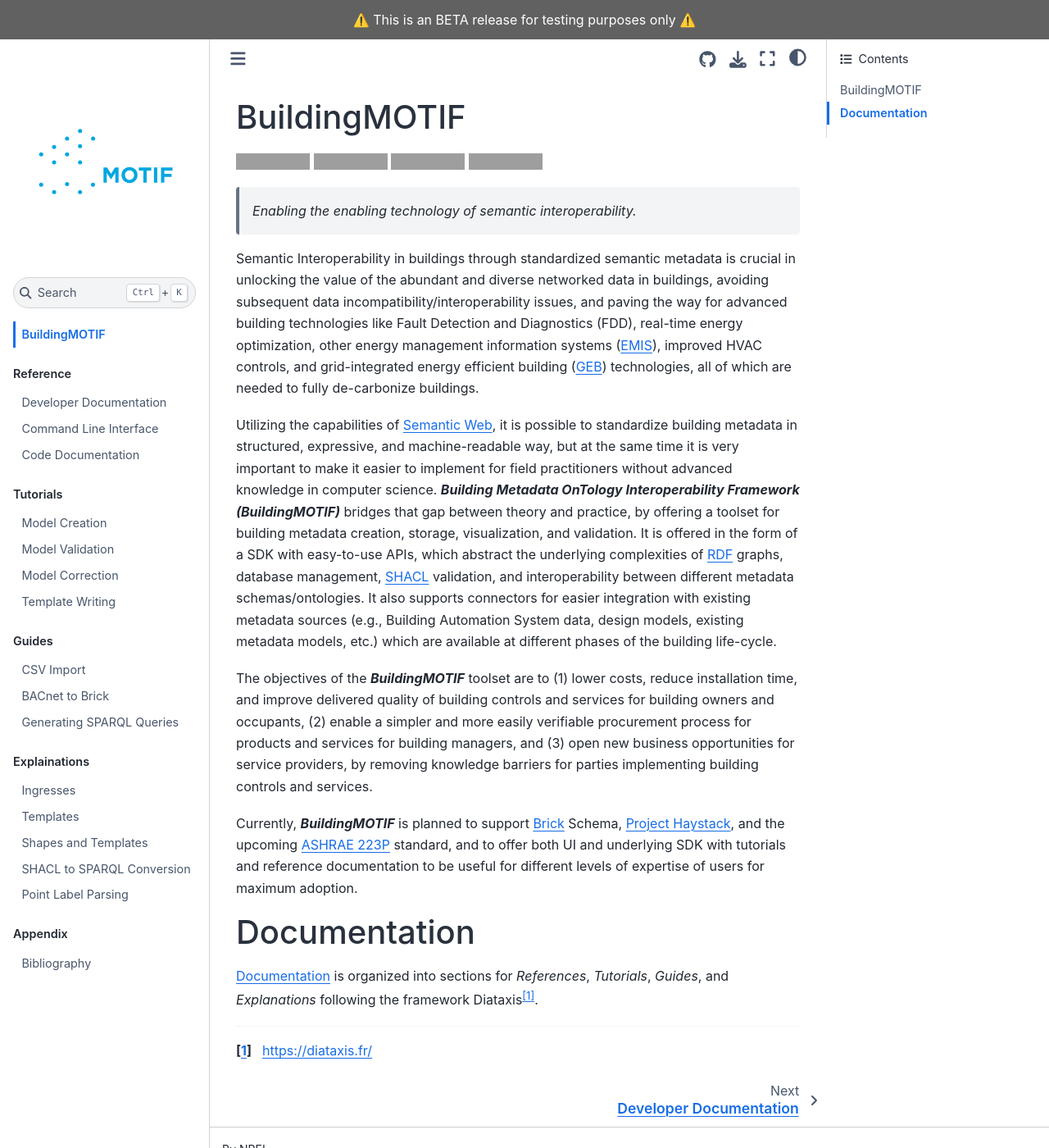
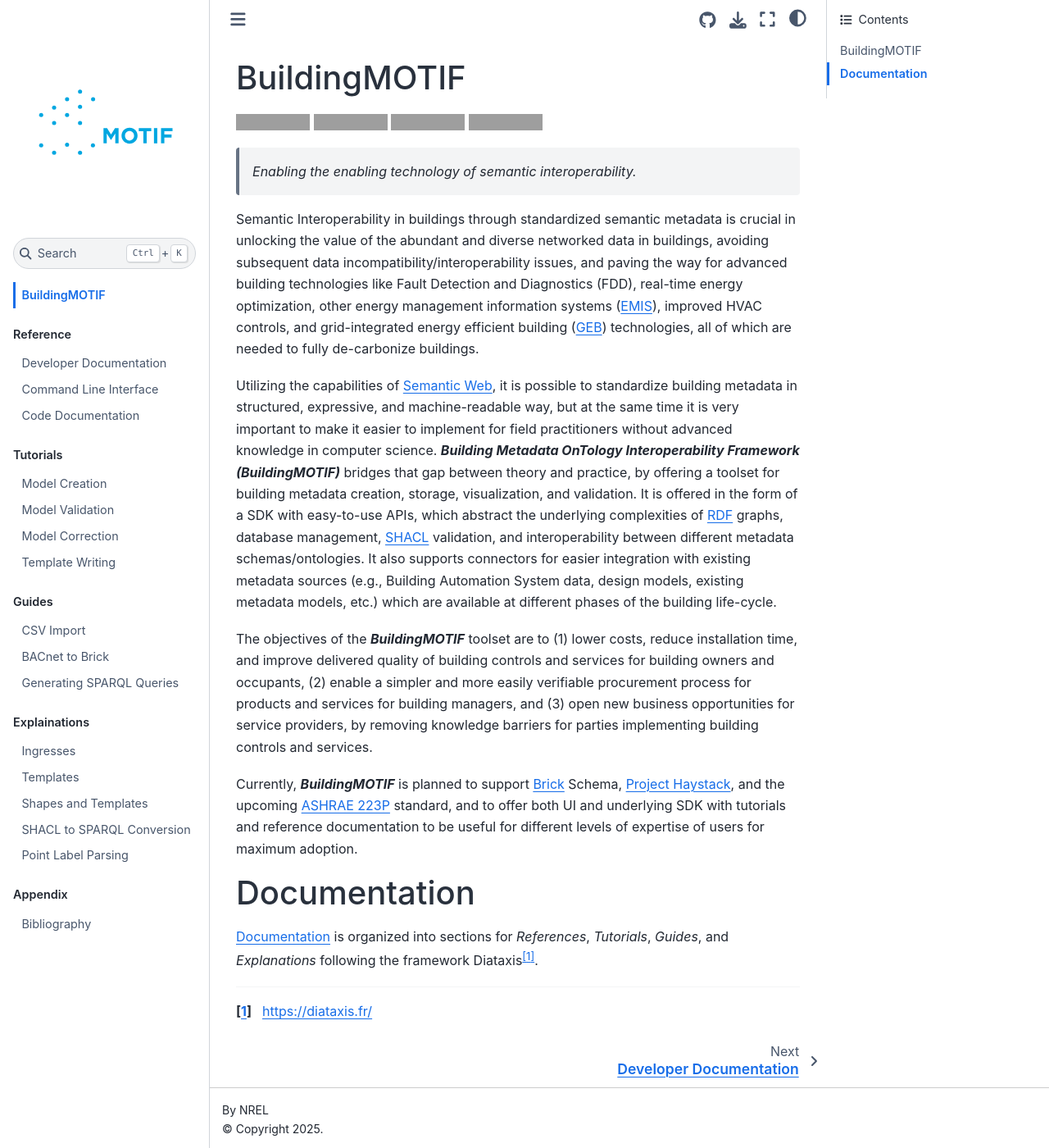
Before and after one commit to NREL/BuildingMOTIF, a Jupyter Book: the page built from docs/README.md, in a window 1280 px wide and 1400 px high. Shown: the whole window at 82% size. Built offline with Jupyter Book 1.0.4 settings and Sphinx 7.4.7 and the Sphinx Book theme 1.1.4, drawn with Linux system fonts in a browser that asks for light colours; grey boxes are pictures that could not be loaded.

Commit message:
update config

```diff
--- a/docs/_config.yml
+++ b/docs/_config.yml
@@ -3,7 +3,7 @@
 # Book settings
 title                       : BuildingMOTIF Documentation
 author                      : NREL
-copyright                   : "2023"
+copyright                   : "2025"
 logo                        : BuildingMOTIF-logo-rev.svg
 
 # Execution settings
@@ -17,7 +17,7 @@ execute:
 # HTML-specific settings
 html:
   favicon                   : BuildingMOTIF-icon-rev.svg
-  announcement              : "⚠️ This is an BETA release for testing purposes only ⚠️"
+  announcement              : ""
   use_issues_button         : true
   use_repository_button     : true
 
--- a/docs/conf.py
+++ b/docs/conf.py
@@ -9,7 +9,7 @@ autodoc_default_options = {'members': True, 'member-order': 'bysource', 'undoc-m
 autosummary_generate = True
 bibtex_bibfiles = ['bibliography.bib']
 comments_config = {'hypothesis': False, 'utterances': False}
-copyright = '2023'
+copyright = '2025'
 exclude_patterns = ['**.ipynb_checkpoints', '.DS_Store', 'Thumbs.db', '_build']
 extensions = ['sphinx_togglebutton', 'sphinx_copybutton', 'myst_nb', 'jupyter_book', 'sphinx_thebe', 'sphinx_comments', 'sphinx_external_toc', 'sphinx.ext.intersphinx', 'sphinx_design', 'sphinx_book_theme', 'sphinx.ext.autodoc', 'sphinx.ext.autosummary', 'sphinx.ext.viewcode', 'sphinxcontrib.bibtex', 'sphinx_jupyterbook_latex']
 external_toc_exclude_missing = False
@@ -19,7 +19,7 @@ html_favicon = 'BuildingMOTIF-icon-rev.svg'
 html_logo = 'BuildingMOTIF-logo-rev.svg'
 html_sourcelink_suffix = ''
 html_theme = 'sphinx_book_theme'
-html_theme_options = {'search_bar_text': 'Search this book...', 'launch_buttons': {'notebook_interface': 'classic', 'binderhub_url': '', 'jupyterhub_url': '', 'thebe': False, 'colab_url': ''}, 'path_to_docs': 'docs', 'repository_url': 'https://github.com/NREL/BuildingMOTIF', 'repository_branch': 'main', 'extra_footer': '', 'home_page_in_toc': True, 'announcement': '⚠️ This is an BETA release for testing purposes only ⚠️', 'analytics': {'google_analytics_id': ''}, 'use_repository_button': True, 'use_edit_page_button': False, 'use_issues_button': True}
+html_theme_options = {'search_bar_text': 'Search this book...', 'launch_buttons': {'notebook_interface': 'classic', 'binderhub_url': '', 'jupyterhub_url': '', 'thebe': False, 'colab_url': ''}, 'path_to_docs': 'docs', 'repository_url': 'https://github.com/NREL/BuildingMOTIF', 'repository_branch': 'main', 'extra_footer': '', 'home_page_in_toc': True, 'announcement': '', 'analytics': {'google_analytics_id': ''}, 'use_repository_button': True, 'use_edit_page_button': False, 'use_issues_button': True}
 html_title = 'BuildingMOTIF Documentation'
 latex_engine = 'pdflatex'
 myst_enable_extensions = ['colon_fence', 'dollarmath', 'linkify', 'substitution', 'tasklist']
```
